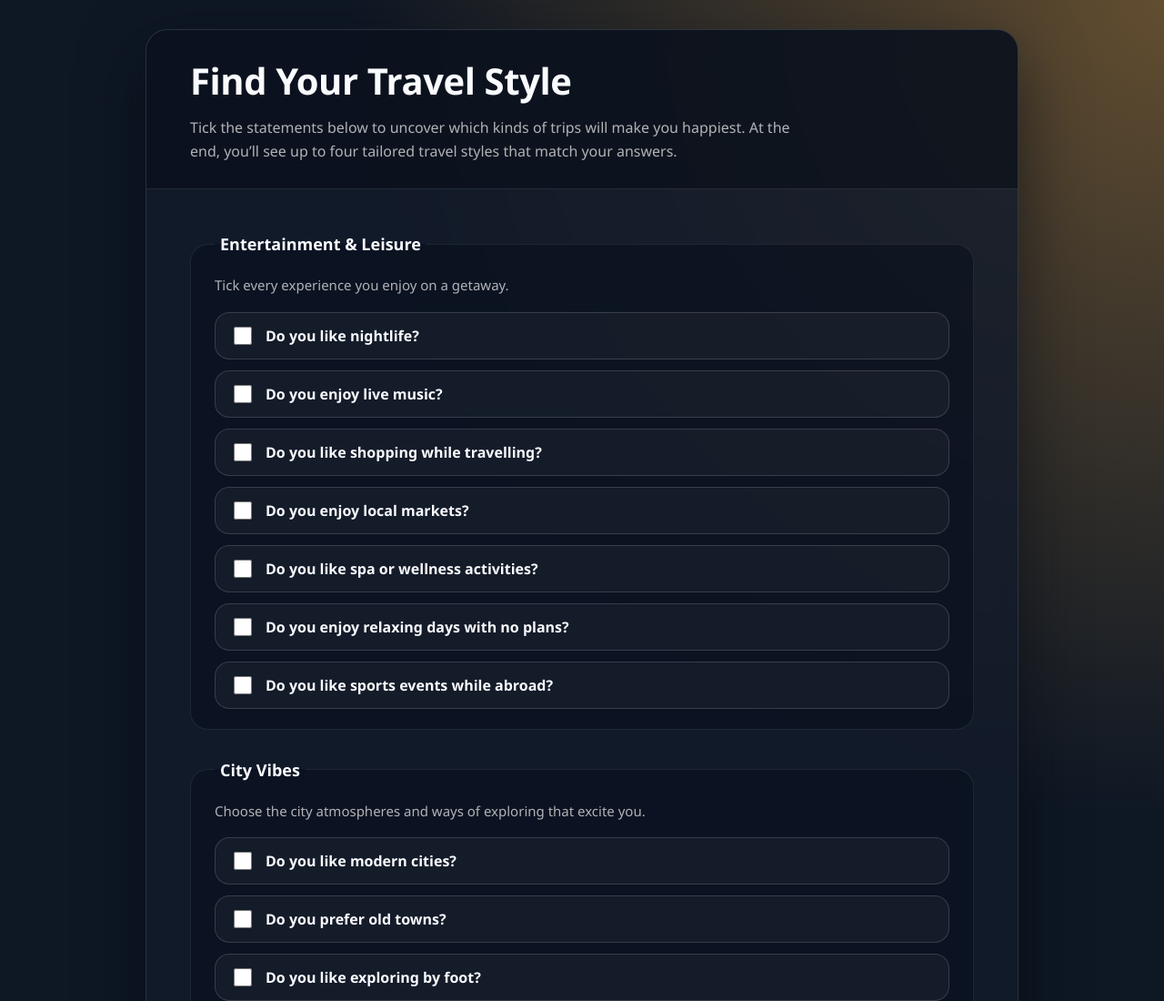
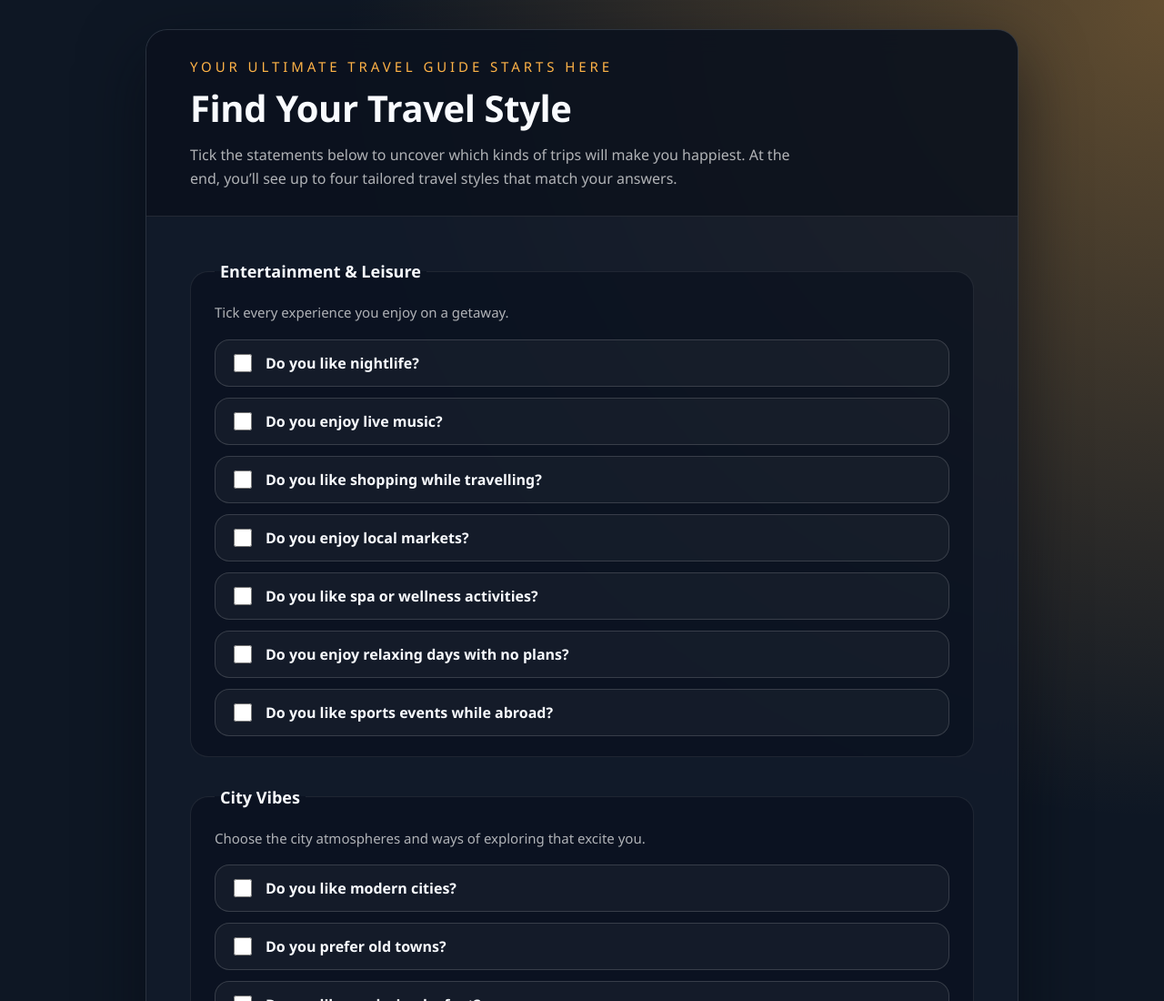
Before and after one commit to NATKA2241-1/Final-Project, a plain HTML site: page index.html in a window 1280 px wide. Shown: the top 1100 px of the page at 91% size. Drawn offline with Linux system fonts and the light colour scheme.

Commit message:
Add pre-quiz super title

```diff
--- a/index.html
+++ b/index.html
@@ -47,6 +47,14 @@
       padding: 28px clamp(20px, 5vw, 48px);
       background: rgba(7, 12, 21, 0.55);
       border-bottom: 1px solid var(--panel-border);
+    }
+
+    header .super-title {
+      margin: 0 0 6px;
+      font-size: 15px;
+      letter-spacing: 0.26em;
+      text-transform: uppercase;
+      color: var(--accent);
     }
 
     header h1 {
@@ -233,6 +241,7 @@
 <body>
   <main>
     <header>
+      <p class="super-title">Your ultimate travel guide starts here</p>
       <h1>Find Your Travel Style</h1>
       <p>Tick the statements below to uncover which kinds of trips will make you happiest. At the end, you&rsquo;ll see up to four tailored travel styles that match your answers.</p>
     </header>
```
